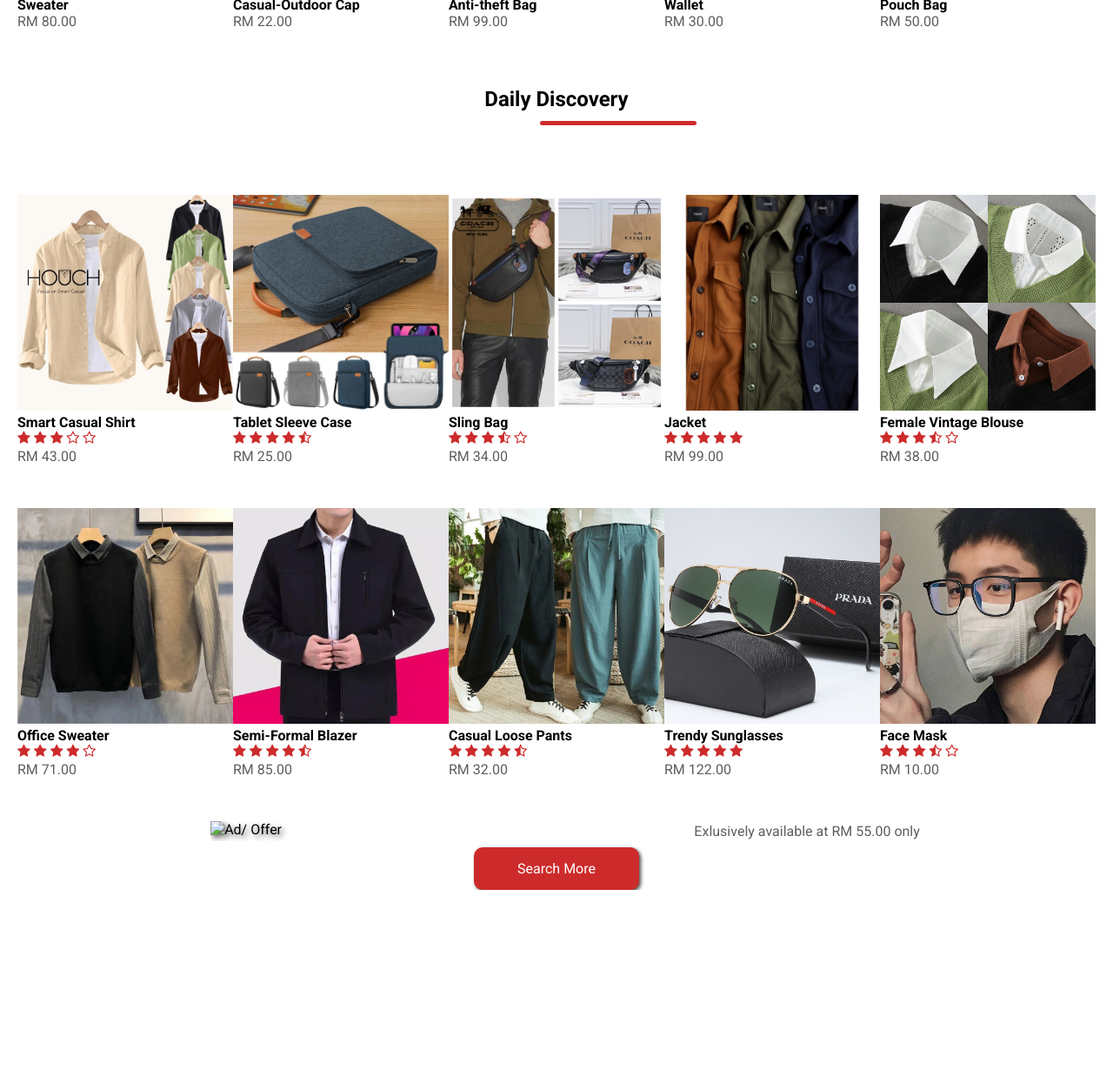
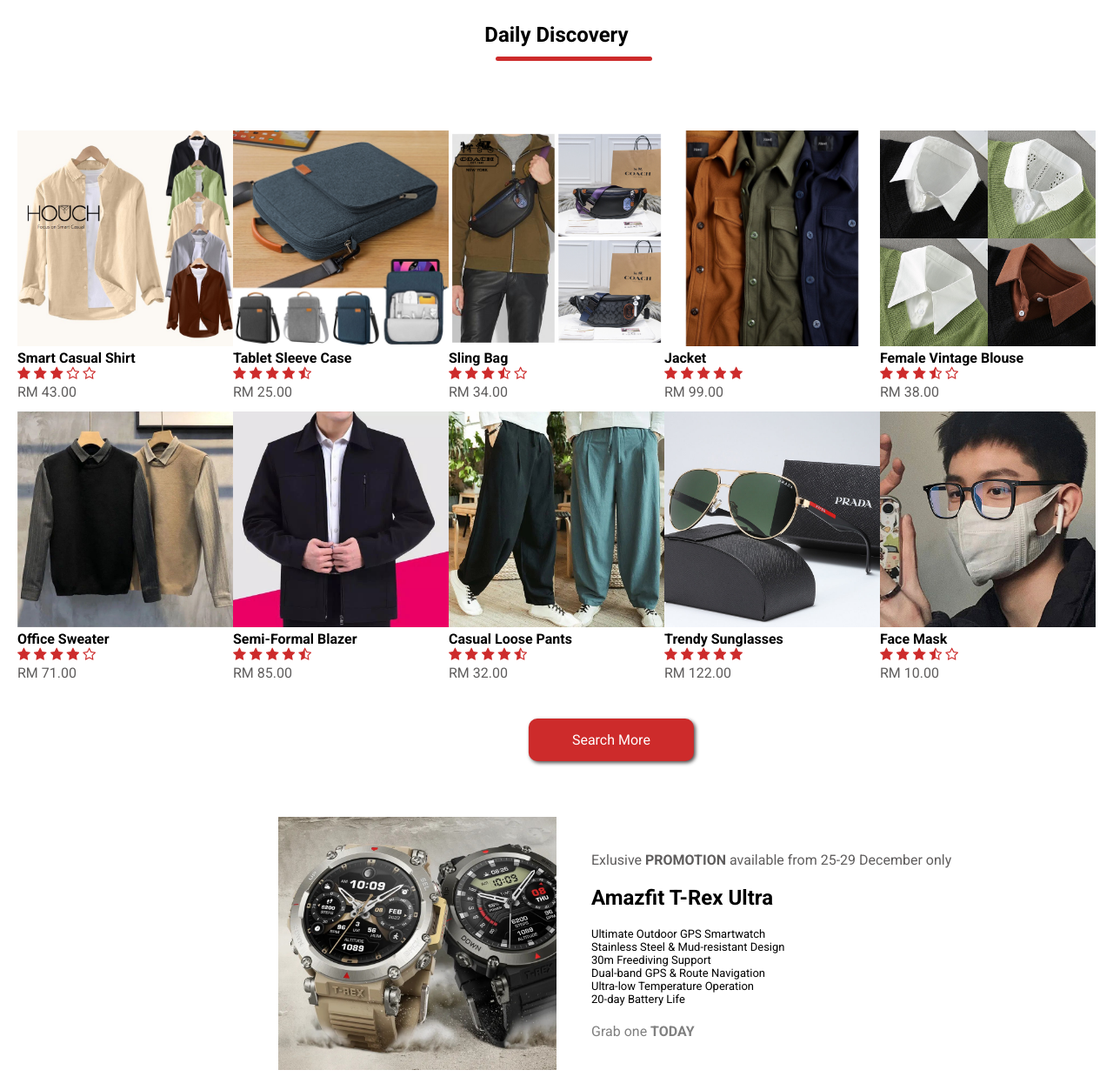
Before and after one commit to AdzDa/Portfolio, a plain HTML site: page FrontEnd/E-Commerce/index.html in a window 1280 px wide. Shown: the part 2467-3720 px from the top of the page at 87% size. Before the commit the page ends 3490 px from the top, so only its background shows below. Drawn offline with Linux system fonts and the light colour scheme.

Commit message:
edit some

```diff
--- a/FrontEnd/E-Commerce/index.html
+++ b/FrontEnd/E-Commerce/index.html
@@ -175,7 +175,7 @@
     </div>
 
     <!--Other Products-->
-    <h2 class="title2">Daily Discovery</h2>
+    <h2 class="title">Daily Discovery</h2>
     <div class="row" style="margin-left: 20px; margin-right: 20px;">
         <div class="col5">
             <img src="New_Asset/Pic/DailyDiscovery1_SmartCasualShirt.jpg" alt="Product 1 - SmartCasualShirt">
@@ -308,22 +308,31 @@
             <p>RM 10.00</p>
         </div>
     </div>
+
     <!--Search More -->
-    <a href="" class="search_more">Search More</a>
+    <a href="" class="search-more">Search More</a>
 
     <!--Offer/ Main Ad  -->
     <div class="offer">
         <div class="small_container">
-            <div class="row">
-                <div class="col2">
-                    <img src="New_Asset/Pic/" alt="Ad/ Offer">
+            <div class="rowA">
+                <div class="col2A">
+                    <img src="New_Asset/Pic/MainAd_Offer.jpg" alt="Ad/ Offer- Amazfit Trex" class="offer_img">
                 </div>
-                <div class="col2">
-                    <p>Exlusively available at RM 55.00 only</p>
-                    <h2></h2>
+                <div class="col2A">
+                    <p style="margin-bottom: 20px; margin-left: 40px;">Exlusive <strong>PROMOTION</strong> available from 25-29 December only</p>
+                    <h2 style="margin-bottom: 20px; margin-left: 40px;">Amazfit T-Rex Ultra</h2>
+                    <ul>
+                        <li>Ultimate Outdoor GPS Smartwatch</li>
+                        <li>Stainless Steel & Mud-resistant Design</li>
+                        <li>30m Freediving Support</li>
+                        <li>Dual-band GPS & Route Navigation</li>
+                        <li>Ultra-low Temperature Operation</li>
+                        <li>20-day Battery Life</li>
+                    </ul>
+                    <a href="" class="col2A">Grab one <strong>TODAY</strong></a>
                 </div>
             </div>
-
         </div>
     </div>
 
--- a/FrontEnd/E-Commerce/style.css
+++ b/FrontEnd/E-Commerce/style.css
@@ -123,7 +123,7 @@ p{
 .col5{
     flex-basis: 20%;
     min-width: 20%;
-    margin-bottom: 50px;
+    margin-bottom: 13px;
     transition: transform 0.3s;
 }
 
@@ -152,7 +152,7 @@ p{
     /* The element is positioned relative to its first positioned (not static) ancestor element */
     position: absolute;
     bottom: 0;
-    left: 38.5%;
+    left: 37.5%;
     transform: translateX(50%);
 }
 
@@ -160,27 +160,7 @@ p{
     color: rgb(205, 43, 43);
 }
 
-.title2{
-    text-align: center;
-    margin: 0 auto 80px;    /*top rigt/left bottom*/
-    position: relative;
-    line-height: 60px;  /*distance/height between texts*/
-}
-
-.title2:after{
-    content: '';
-    width: 180px;
-    height: 5px;
-    border-radius: 5px;
-    background:  rgb(205, 43, 43);
-    /* The element is positioned relative to its first positioned (not static) ancestor element */
-    position: absolute;
-    bottom: 0;
-    left: 41.5%;
-    transform: translateX(50%);
-}
-
-.search_more{
+.search-more{
     text-align: center;
     display:inline-block;
     background: rgb(205, 43, 43);
@@ -189,15 +169,46 @@ p{
     padding: 15px 50px;
     border-radius: 10px;
     filter: drop-shadow(2px 2px 2px #4b4949);
-    transition: background 0.25s;   /*in seconds*/
+    transition: background 0.25s;   in seconds
         position: absolute;
-        left: 50%;
-        transform: translateX(-50%);
+        transform: translateX(320%);
 }
 
-.search_more:hover{
+.search-more:hover{
     background: rgb(208, 75, 75);
 }
+
+.rowA{
+    display: flex;
+    align-items: center;
+    flex-wrap: wrap;
+    justify-content: space-around;
+}
+
+.col2A{
+    flex-basis: 50%;
+    min-width: 50%;
+    align-items: center;
+    margin-bottom: 30px;
+    margin-top: 30px;
+}
+
+.col2A ul{
+    font-size: small;
+    margin-left: 40px;
+    margin-bottom: 20px;
+}
+
+.col2A a{
+    margin-left: 40px;
+}
+
+.offer_img{
+    /* max-width: 120%; */
+    width: 60%;
+    margin-left: 300px;
+}
+
 
 .BubbleQA{
     font-size: 1.2em;
```
